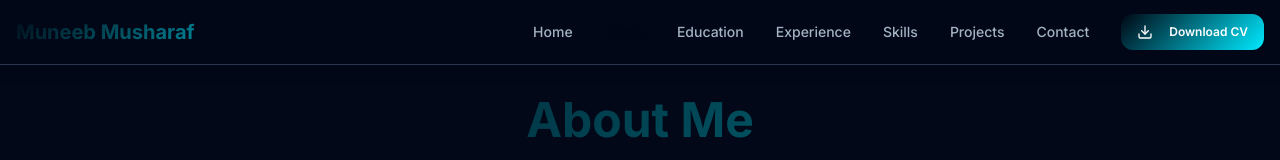
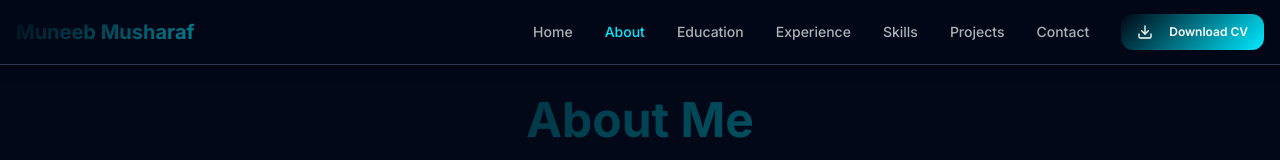
Before and after one commit to MUNEEBM05/muneeb-musharaf, a React (Vite) app: page /about in a window 1280 px wide. Shown: the top 160 px of the page. Built offline with nearby package versions, Linux system fonts and the light colour scheme.

Commit message:
Adjust navigation link colors
Update navigation link colors to improve visibility on non-home pages.

```diff
--- a/src/components/Navigation.tsx
+++ b/src/components/Navigation.tsx
@@ -72,10 +72,10 @@ const Navigation = () => {
                 className={cn(
                   "text-sm font-medium transition-colors link-hover",
                   isActive(item.href)
-                    ? location.pathname === "/" && !isScrolled ? "text-accent" : "text-primary"
+                    ? location.pathname === "/" && !isScrolled ? "text-accent" : "text-accent"
                     : location.pathname === "/" && !isScrolled
                       ? "text-white/90 hover:text-white"
-                      : "text-muted-foreground hover:text-foreground"
+                      : "text-foreground/70 hover:text-foreground"
                 )}
               >
                 {item.label}
```
